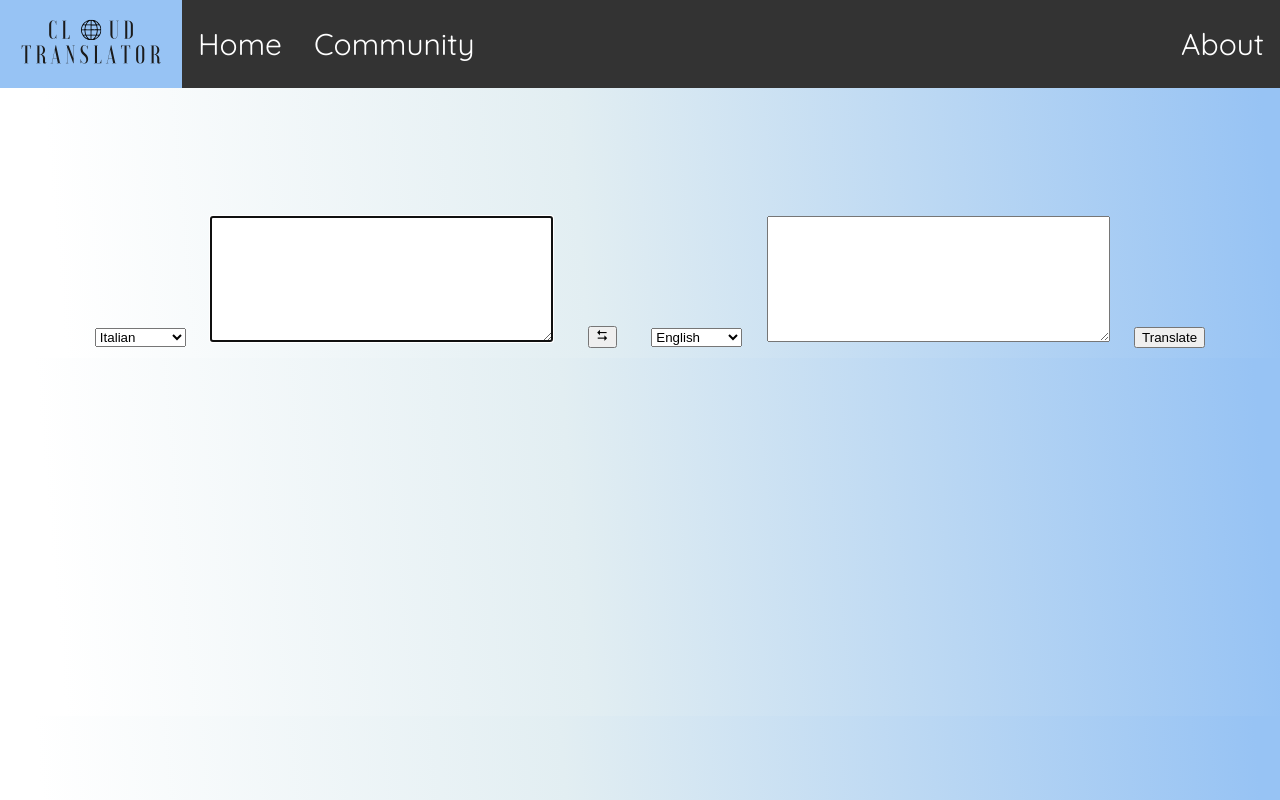
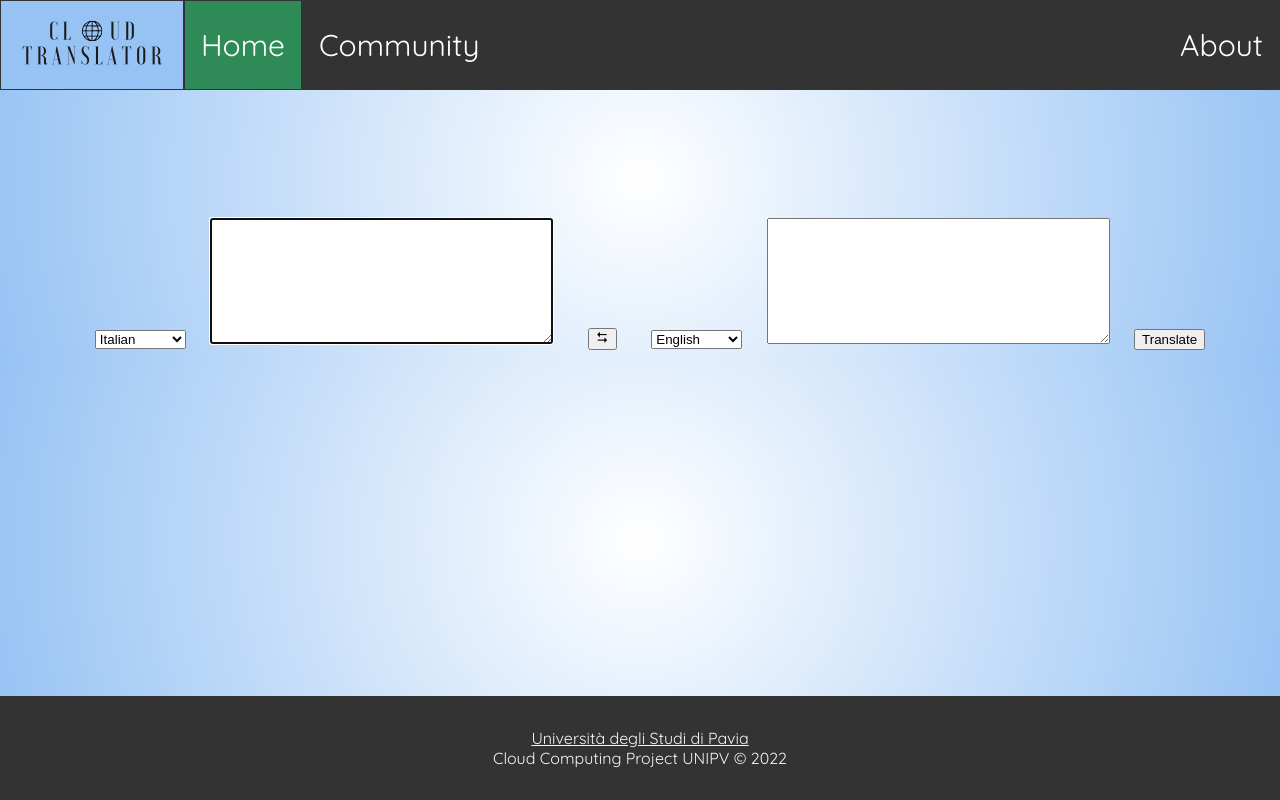
Before and after one commit to aiman-al-masoud/translator-cloud-project, a Flask app: page / in a window 1280 px wide. Run offline with Flask 2, Linux system fonts and the light colour scheme.

Commit message:
HTML, CSS update

```diff
--- a/src/static/css/index.css
+++ b/src/static/css/index.css
@@ -6,7 +6,9 @@
 body {
     margin: 0;
     font-family: Quicksand;
-    background-image: linear-gradient(265deg,#97c3f4 2%,#e2eef2 55%,#fff 95%);
+    /*background-image: linear-gradient(265deg,#97c3f4 2%,#e2eef2 55%,#fff 95%);*/
+    background: rgb(255,255,255);
+    background: radial-gradient(circle, rgba(255,255,255,1) 0%, rgba(151,195,244,1) 100%);
 }
 
 ul.topnav {
@@ -16,10 +18,14 @@ ul.topnav {
   overflow: hidden;
   background-color: #333;
   position: relative;
+
 }
 
 ul.topnav li {
     float: left;
+    border-style: solid;
+    border-width: 1px;
+    border-color: #333;
 }
 
 ul.topnav li a {
@@ -36,7 +42,14 @@ ul.topnav li a {
 
 ul.topnav li a:hover:not(.active) {background-color: #111;}
 
-ul.topnav li a.active {background-color: #97c3f4;}
+ul.topnav li a.active {background-color: seagreen;
+color: white;
+}
+
+ul.topnav li a.logo {background-color: #97c3f4;}
+
+ul.topnav li a.logo:hover {background-color: #97c3f4;}
+
 
 ul.topnav li.right {float: right;}
 
@@ -63,4 +76,20 @@ ul.topnav li.right {float: right;}
     margin: 10px;
 }
 
+#footer {
+    position: fixed;
+    left: 0;
+    bottom: 0;
+    width: 100%;
+    background-color: #333;
+    text-align: center;
+    font-size: 100%;
+    padding-top: 1em; padding-bottom: 1em;
+    color: aliceblue;
+}
+
+a.aliceblue {
+    color: aliceblue;
+}
+
 /*ciao*/
--- a/src/templates/index.html
+++ b/src/templates/index.html
@@ -12,8 +12,8 @@
 
   <body>
     <ul class="topnav">
-      <li><a class="active" title="Home" href="/"><img src="{{url_for('static', filename='res/logoCloudTranslatorSVG.svg')}}" width="150px" height="60px"></a></li>
-      <li><a href="/">Home</a></li>
+      <li><a class="logo" title="Home" href="/"><img src="{{url_for('static', filename='res/logoCloudTranslatorSVG.svg')}}" width="150px" height="60px"></a></li>
+      <li><a class="active" href="/">Home</a></li>
       <li><a href="community.html">Community</a></li>
       <li class="right"><a href="about.html">About</a></li>
     </ul>
@@ -91,6 +91,17 @@
     <textarea id="to_text" class="to_text" name="to_text" rows="8" cols="40%"></textarea>
     <input type="button" id="translate" class="translate "name="translate" value="Translate">
   </div>
+
+  <footer id="footer">
+    <span>
+      <p>
+        <a href="https://web.unipv.it/" class="aliceblue">Università degli Studi di Pavia</a>
+        <br>
+         Cloud Computing Project UNIPV © 2022
+      </p>
+    </span>
+  </footer>
+
   </body>
 
   <script src="{{url_for('static', filename='scripts/index.js')}}"></script>
```
